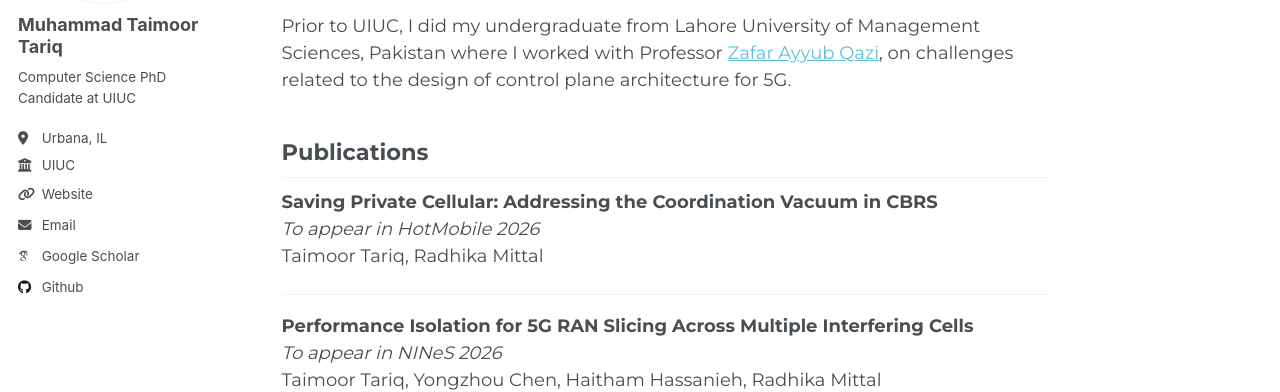
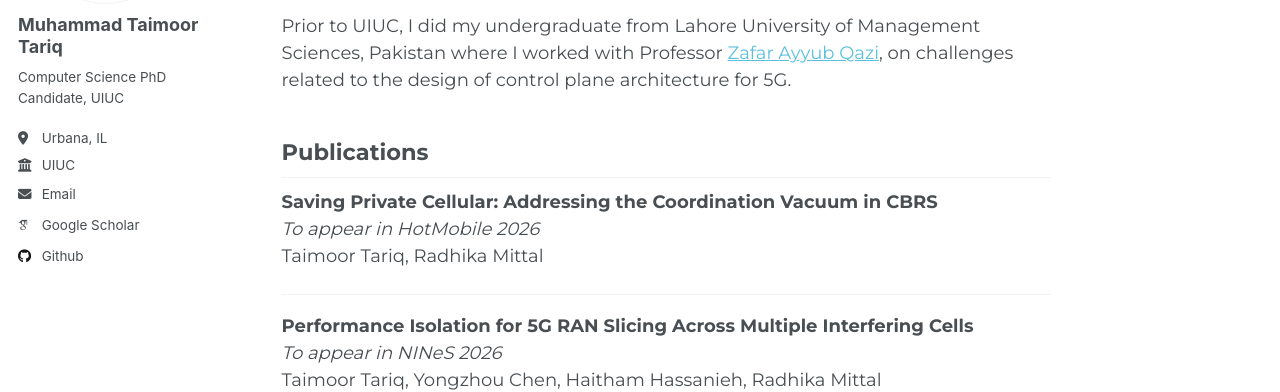
Before and after one commit to taimoortt/taimoortt.github.io, a Jekyll site: the page built from _pages/about.md, in a window 1280 px wide. Shown: the part 307-699 px from the top of the page. Built offline with Jekyll 4.4.1, drawn with Linux system fonts in a browser that asks for light colours; some web fonts are replaced.

Commit message:
updated about

```diff
--- a/_config.yml
+++ b/_config.yml
@@ -24,10 +24,10 @@ author:
   avatar           : "profile.png"
   name             : "Muhammad Taimoor Tariq"
   pronouns         : # example: "she/her"
-  bio              : "Computer Science PhD Candidate at UIUC"
+  bio              : "Computer Science PhD Candidate, UIUC"
   location         : "Urbana, IL"
   employer         : "UIUC"
-  uri              : "https://taimoortt.github.io"
+  # uri              : "https://taimoortt.github.io"
   email            : "mttariq2@illinois.edu"
 
   # Academic websites
```
